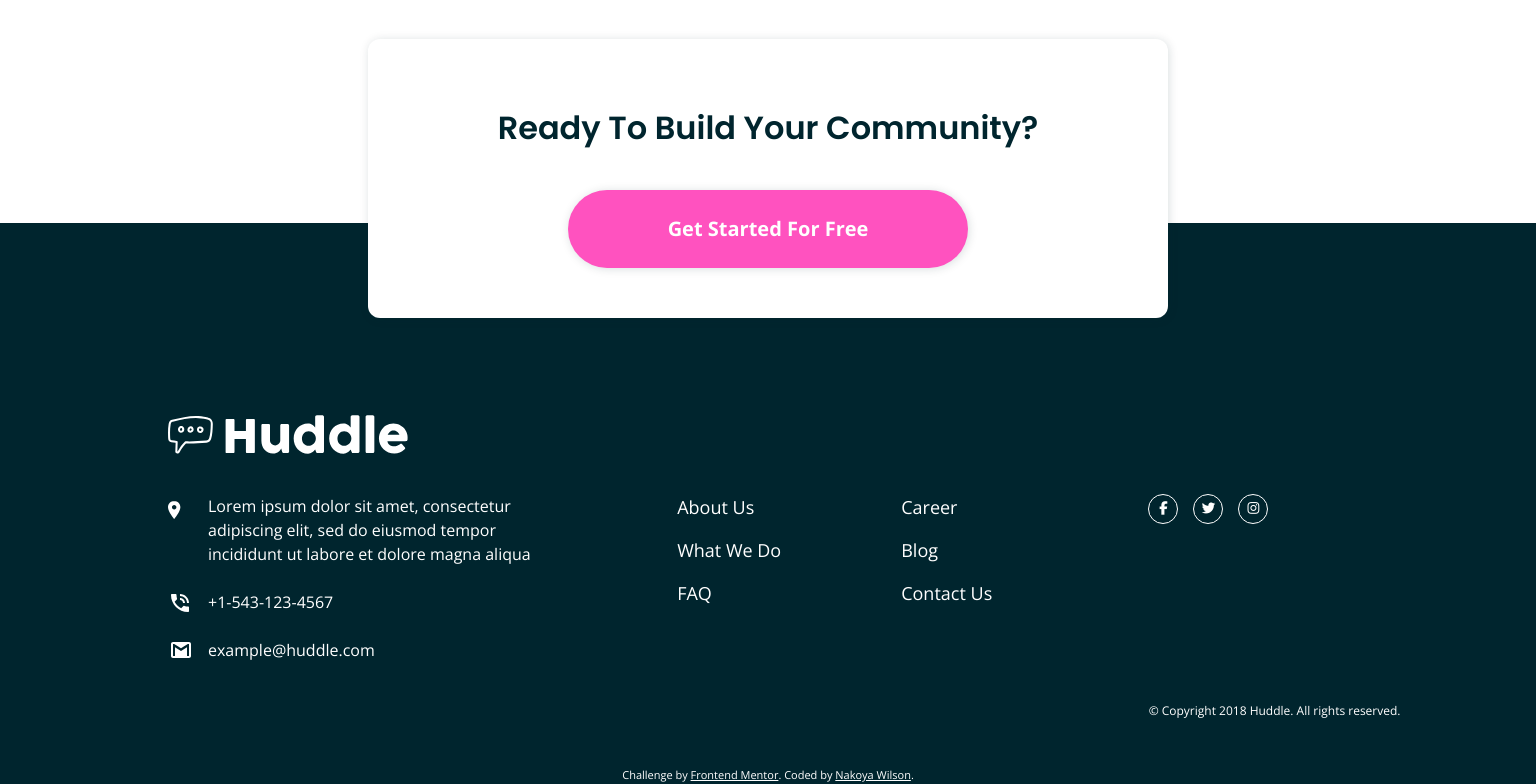
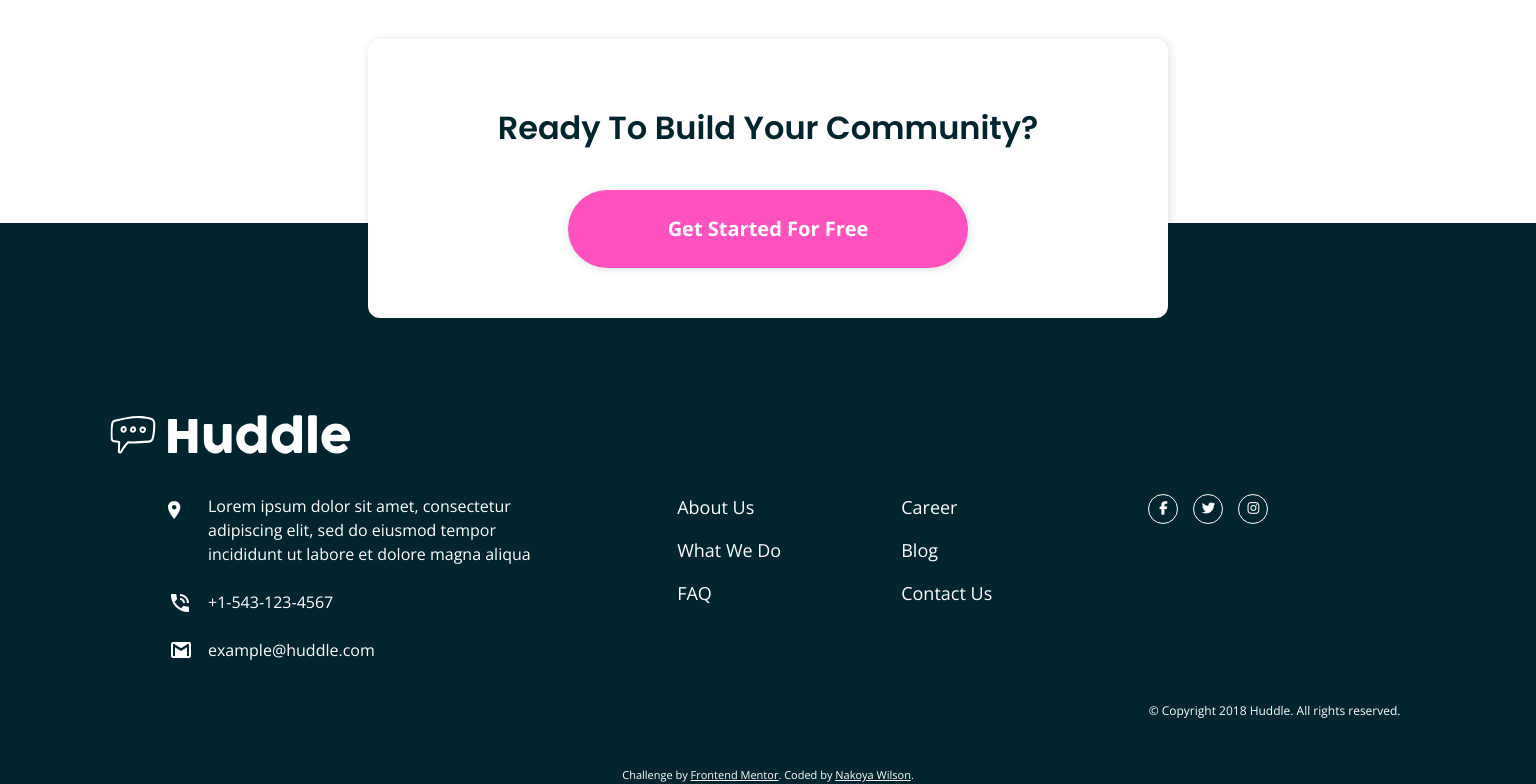
Before and after one commit to nakoyawilson/huddle-landing-page-with-alternating-feature-blocks, a plain HTML site: page index.html in a window 1536 px wide. Shown: the part 2402-3186 px from the top of the page. Drawn offline with nearby package versions, Linux system fonts and the light colour scheme.

Commit message:
Try to fix too few values for the property transform error

```diff
--- a/css/styles.css
+++ b/css/styles.css
@@ -453,7 +453,7 @@ li:last-child {
   }
 
   .logo {
-    transform: scale(1);
+    transform: scale(1) translateX(-5.75rem);
     margin-bottom: 4rem;
     grid-column: span 3;
     margin-left: 4rem;
```
